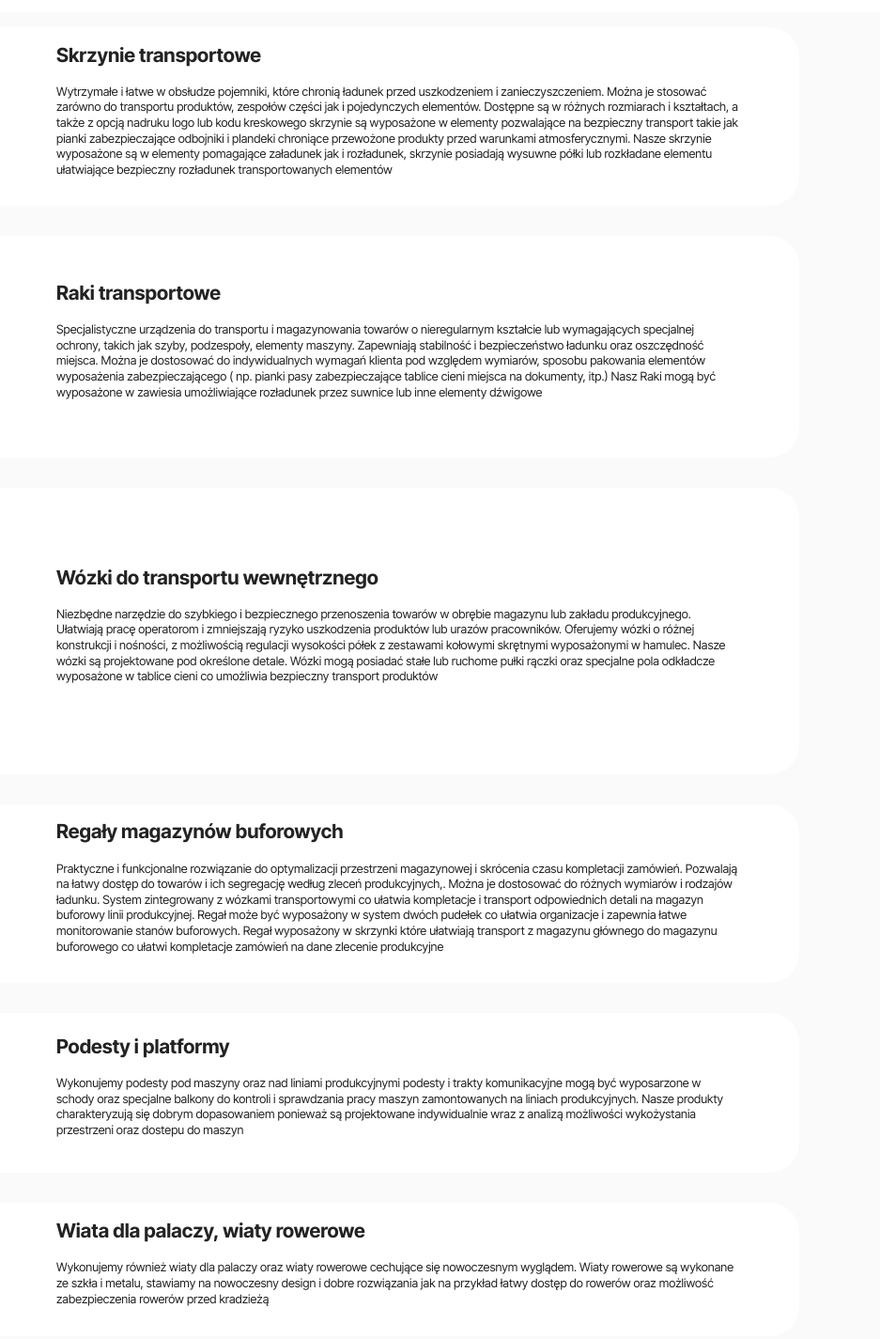
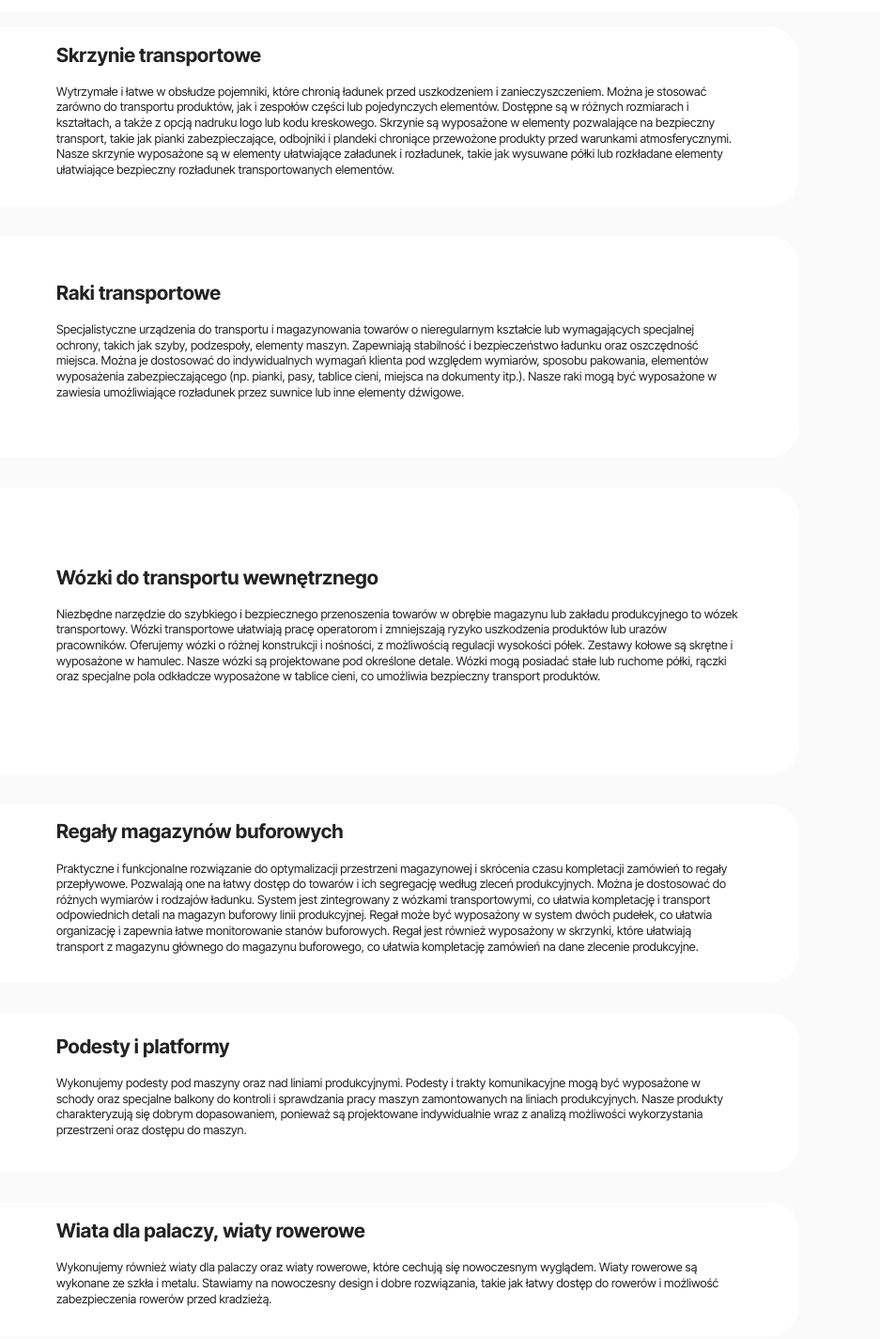
Before and after one commit to Formag-stal/Formag-stal.github.io, a plain HTML site: page page1.html in a window 1280 px wide. Shown: the part 1601-3026 px from the top of the page at 94% size, 343-1280 px from the left. Drawn offline with Linux system fonts and the light colour scheme; files whose address does not match are found by name.

Commit message:
Update page1.html

```diff
--- a/page1.html
+++ b/page1.html
@@ -95,7 +95,7 @@
             <div class="item features-without-image col-12 active">
               <div class="item-wrapper">
 
-                <p class="mbr-text mbr-fonts-style display-7">Skrzynie i regały magazynowe to niezbędne elementy wyposażenia każdego magazynu. Ułatwiają przechowywanie, transport i segregację towarów, a także zapewniają bezpieczeństwo i porządek. Firma Formag specjalizuje się w produkcji wysokiej jakości skrzyń i regałów magazynowych z  metalu. W naszej ofercie znajdą Państwo różne rodzaje i wymiary skrzyń oraz regałów, które można dopasować do indywidualnych potrzeb i warunków magazynowych. Nasze produkty są solidne, trwałe i dopasowanie do przenoszonych produktów. Wykorzystujemy nowoczesne technologie i sprawdzone materiały, aby zapewnić naszym klientom najlepsze rozwiązania magazynowe. Zapraszamy do sprawdzenia naszych rozwiązań pomożemy w  wyborze odpowiednich środków transportu wewnętrznego jak i również zaprojektujemy niestandardowe rozwiązania skierowanie do określonych potrzeb magazynowania</p>
+                <p class="mbr-text mbr-fonts-style display-7">Skrzynie i regały magazynowe to niezbędne elementy wyposażenia każdego magazynu. Ułatwiają przechowywanie, transport i segregację towarów, a także zapewniają bezpieczeństwo i porządek. Firma Formag specjalizuje się w produkcji wysokiej jakości skrzyń i regałów magazynowych z metalu. W naszej ofercie znajdą Państwo różne rodzaje i wymiary skrzyń oraz regałów, które można dopasować do indywidualnych potrzeb i warunków magazynowych. Nasze produkty są solidne, trwałe i dopasowane do przenoszonych produktów. Wykorzystujemy nowoczesne technologie i sprawdzone materiały, aby zapewnić naszym klientom najlepsze rozwiązania magazynowe. Zapraszamy do sprawdzenia naszej oferty - pomożemy w wyborze odpowiednich środków transportu wewnętrznego, jak i również zaprojektujemy niestandardowe rozwiązania skierowane do określonych potrzeb magazynowania.</p>
               </div>
             </div>
 
@@ -119,7 +119,7 @@
                 <div class="card-wrapper">
                     <div class="card-box align-left">
                         <h4 class="card-title mbr-fonts-style mbr-white mb-3 display-5"><strong>Jak działamy&nbsp;</strong></h4>
-                        <p class="mbr-text mbr-fonts-style display-7">Produkujemy opakowania w oparciu o dokumentacje powierzoną oraz projektujemy i wytwarzamy autorski konstrukcje zapewniające rozwiązania by bezpiecznie przetransportować produkt oraz zoptymalizować powierzchnie magazynową. Posiadamy oprogramowanie 3d do opracowywania projektów oraz pełnej dokumentacji produkcyjnej. Optymalizujemy nasze opakowania pod względem kosztów materiału pracochłonności, nasze opakowania są testowane by zapewnić bezpieczeństwo przewożonych produktów.&nbsp;<br></p>
+                        <p class="mbr-text mbr-fonts-style display-7">Produkujemy opakowania na podstawie dokumentacji powierzonej przez klientów, a także projektujemy i wytwarzamy własne konstrukcje, które zapewniają rozwiązania do bezpiecznego transportu produktów i optymalizacji powierzchni magazynowej. Posiadamy zaawansowane oprogramowanie 3D do opracowywania projektów i pełnej dokumentacji produkcyjnej. Optymalizujemy nasze opakowania pod względem kosztów materiału i pracochłonności. Nasze opakowania są testowane, aby zapewnić bezpieczeństwo przewożonych produktów.&nbsp;<br></p>
 
                     </div>
                 </div>
@@ -164,7 +164,7 @@
                         <div class="card-box">
                             <h5 class="card-title mbr-fonts-style m-0 mb-3 display-5"><strong>Skrzynie transportowe</strong></h5>
 
-                            <p class="mbr-text mbr-fonts-style display-7">Wytrzymałe i łatwe w obsłudze pojemniki, które chronią ładunek przed uszkodzeniem i zanieczyszczeniem. Można je stosować zarówno do transportu produktów, zespołów części jak i pojedynczych elementów. Dostępne są w różnych rozmiarach i kształtach, a także z opcją nadruku logo lub kodu kreskowego skrzynie są wyposażone w elementy pozwalające na bezpieczny transport takie jak pianki zabezpieczające odbojniki i plandeki chroniące przewożone produkty przed warunkami atmosferycznymi. Nasze skrzynie wyposażone są w elementy pomagające załadunek jak i rozładunek, skrzynie posiadają wysuwne półki lub rozkładane elementu ułatwiające bezpieczny rozładunek transportowanych elementów
+                            <p class="mbr-text mbr-fonts-style display-7">Wytrzymałe i łatwe w obsłudze pojemniki, które chronią ładunek przed uszkodzeniem i zanieczyszczeniem. Można je stosować zarówno do transportu produktów, jak i zespołów części lub pojedynczych elementów. Dostępne są w różnych rozmiarach i kształtach, a także z opcją nadruku logo lub kodu kreskowego. Skrzynie są wyposażone w elementy pozwalające na bezpieczny transport, takie jak pianki zabezpieczające, odbojniki i plandeki chroniące przewożone produkty przed warunkami atmosferycznymi. Nasze skrzynie wyposażone są w elementy ułatwiające załadunek i rozładunek, takie jak wysuwane półki lub rozkładane elementy ułatwiające bezpieczny rozładunek transportowanych elementów.
                             </p>
 
                         </div>
@@ -183,7 +183,7 @@
                         <div class="card-box">
                             <h5 class="card-title mbr-fonts-style m-0 mb-3 display-5"><strong>Raki transportowe&nbsp;</strong></h5>
 
-                            <p class="mbr-text mbr-fonts-style display-7">Specjalistyczne urządzenia do transportu i magazynowania towarów o nieregularnym kształcie lub wymagających specjalnej ochrony, takich jak szyby, podzespoły, elementy maszyny. Zapewniają stabilność i bezpieczeństwo ładunku oraz oszczędność miejsca. Można je dostosować do indywidualnych wymagań klienta pod względem wymiarów, sposobu pakowania elementów wyposażenia zabezpieczającego ( np. pianki pasy zabezpieczające tablice cieni miejsca na dokumenty, itp.) Nasz Raki mogą być wyposażone w zawiesia umożliwiające rozładunek przez suwnice lub inne elementy dźwigowe
+                            <p class="mbr-text mbr-fonts-style display-7">Specjalistyczne urządzenia do transportu i magazynowania towarów o nieregularnym kształcie lub wymagających specjalnej ochrony, takich jak szyby, podzespoły, elementy maszyn. Zapewniają stabilność i bezpieczeństwo ładunku oraz oszczędność miejsca. Można je dostosować do indywidualnych wymagań klienta pod względem wymiarów, sposobu pakowania, elementów wyposażenia zabezpieczającego (np. pianki, pasy, tablice cieni, miejsca na dokumenty itp.). Nasze raki mogą być wyposażone w zawiesia umożliwiające rozładunek przez suwnice lub inne elementy dźwigowe.
                             </p>
 
                         </div>
@@ -204,7 +204,7 @@
                         <div class="card-box">
                             <h5 class="card-title mbr-fonts-style m-0 mb-3 display-5"><strong>Wózki do transportu wewnętrznego</strong></h5>
 
-                            <p class="mbr-text mbr-fonts-style display-7">Niezbędne narzędzie do szybkiego i bezpiecznego przenoszenia towarów w obrębie magazynu lub zakładu produkcyjnego. Ułatwiają pracę operatorom i zmniejszają ryzyko uszkodzenia produktów lub urazów pracowników. Oferujemy wózki o różnej konstrukcji i nośności, z możliwością regulacji wysokości półek z zestawami kołowymi skrętnymi wyposażonymi w hamulec. Nasze wózki są projektowane pod określone detale. Wózki mogą posiadać stałe lub ruchome pułki rączki oraz specjalne pola odkładcze wyposażone w tablice cieni co umożliwia bezpieczny transport produktów
+                            <p class="mbr-text mbr-fonts-style display-7">Niezbędne narzędzie do szybkiego i bezpiecznego przenoszenia towarów w obrębie magazynu lub zakładu produkcyjnego to wózek transportowy. Wózki transportowe ułatwiają pracę operatorom i zmniejszają ryzyko uszkodzenia produktów lub urazów pracowników. Oferujemy wózki o różnej konstrukcji i nośności, z możliwością regulacji wysokości półek. Zestawy kołowe są skrętne i wyposażone w hamulec. Nasze wózki są projektowane pod określone detale. Wózki mogą posiadać stałe lub ruchome półki, rączki oraz specjalne pola odkładcze wyposażone w tablice cieni, co umożliwia bezpieczny transport produktów.
                             </p>
 
                         </div>
@@ -223,7 +223,7 @@
                         <div class="card-box">
                             <h5 class="card-title mbr-fonts-style m-0 mb-3 display-5"><strong>Regały magazynów buforowych</strong></h5>
 
-                            <p class="mbr-text mbr-fonts-style display-7">Praktyczne i funkcjonalne rozwiązanie do optymalizacji przestrzeni magazynowej i skrócenia czasu kompletacji zamówień. Pozwalają na łatwy dostęp do towarów i ich segregację według zleceń produkcyjnych,. Można je dostosować do różnych wymiarów i rodzajów ładunku. System zintegrowany z wózkami transportowymi co ułatwia kompletacje i transport odpowiednich detali na magazyn buforowy linii produkcyjnej. Regał może być wyposażony w system dwóch pudełek co ułatwia organizacje i zapewnia łatwe monitorowanie stanów buforowych. Regał wyposażony w skrzynki które ułatwiają transport z magazynu głównego do magazynu buforowego co ułatwi kompletacje zamówień na dane zlecenie produkcyjne
+                            <p class="mbr-text mbr-fonts-style display-7">Praktyczne i funkcjonalne rozwiązanie do optymalizacji przestrzeni magazynowej i skrócenia czasu kompletacji zamówień to regały przepływowe. Pozwalają one na łatwy dostęp do towarów i ich segregację według zleceń produkcyjnych. Można je dostosować do różnych wymiarów i rodzajów ładunku. System jest zintegrowany z wózkami transportowymi, co ułatwia kompletację i transport odpowiednich detali na magazyn buforowy linii produkcyjnej. Regał może być wyposażony w system dwóch pudełek, co ułatwia organizację i zapewnia łatwe monitorowanie stanów buforowych. Regał jest również wyposażony w skrzynki, które ułatwiają transport z magazynu głównego do magazynu buforowego, co ułatwia kompletację zamówień na dane zlecenie produkcyjne.
                             </p>
 
                         </div>
@@ -242,7 +242,7 @@
                         <div class="card-box">
                             <h5 class="card-title mbr-fonts-style m-0 mb-3 display-5"><strong>Podesty i platformy</strong></h5>
 
-                            <p class="mbr-text mbr-fonts-style display-7">Wykonujemy podesty pod maszyny oraz nad liniami produkcyjnymi podesty i trakty komunikacyjne mogą być wyposarzone w schody oraz specjalne balkony do kontroli i sprawdzania pracy maszyn zamontowanych na liniach produkcyjnych. Nasze produkty charakteryzują się dobrym dopasowaniem ponieważ są projektowane indywidualnie wraz z analizą możliwości wykożystania przestrzeni oraz dostepu do maszyn&nbsp;</p>
+                            <p class="mbr-text mbr-fonts-style display-7">Wykonujemy podesty pod maszyny oraz nad liniami produkcyjnymi. Podesty i trakty komunikacyjne mogą być wyposażone w schody oraz specjalne balkony do kontroli i sprawdzania pracy maszyn zamontowanych na liniach produkcyjnych. Nasze produkty charakteryzują się dobrym dopasowaniem, ponieważ są projektowane indywidualnie wraz z analizą możliwości wykorzystania przestrzeni oraz dostępu do maszyn.&nbsp;</p>
 
                         </div>
                     </div>
@@ -260,7 +260,7 @@
                         <div class="card-box">
                             <h5 class="card-title mbr-fonts-style m-0 mb-3 display-5"><strong>Wiata dla palaczy, wiaty rowerowe&nbsp;</strong></h5>
 
-                            <p class="mbr-text mbr-fonts-style display-7">Wykonujemy również wiaty dla palaczy oraz wiaty rowerowe cechujące się nowoczesnym wyglądem. Wiaty rowerowe są wykonane ze szkła i metalu, stawiamy na nowoczesny design i dobre rozwiązania jak na przykład łatwy dostęp do rowerów oraz możliwość zabezpieczenia rowerów przed kradzieżą&nbsp;</p>
+                            <p class="mbr-text mbr-fonts-style display-7">Wykonujemy również wiaty dla palaczy oraz wiaty rowerowe, które cechują się nowoczesnym wyglądem. Wiaty rowerowe są wykonane ze szkła i metalu. Stawiamy na nowoczesny design i dobre rozwiązania, takie jak łatwy dostęp do rowerów i możliwość zabezpieczenia rowerów przed kradzieżą.&nbsp;</p>
 
                         </div>
                     </div>
```
